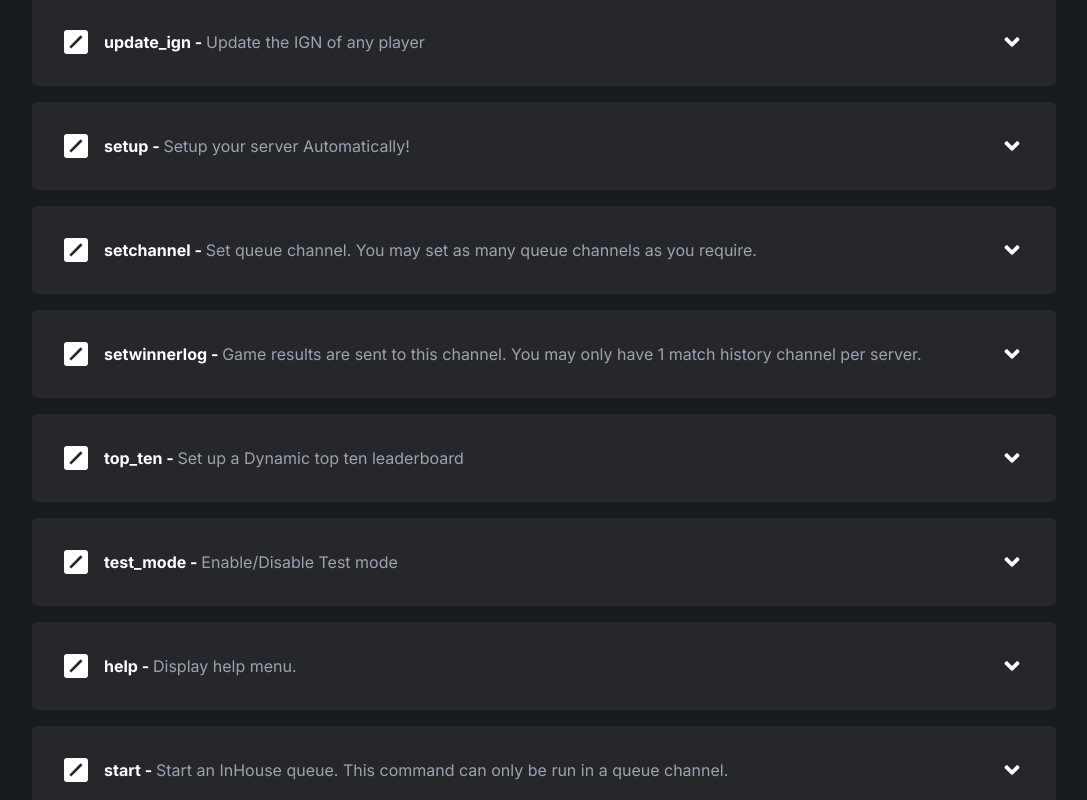
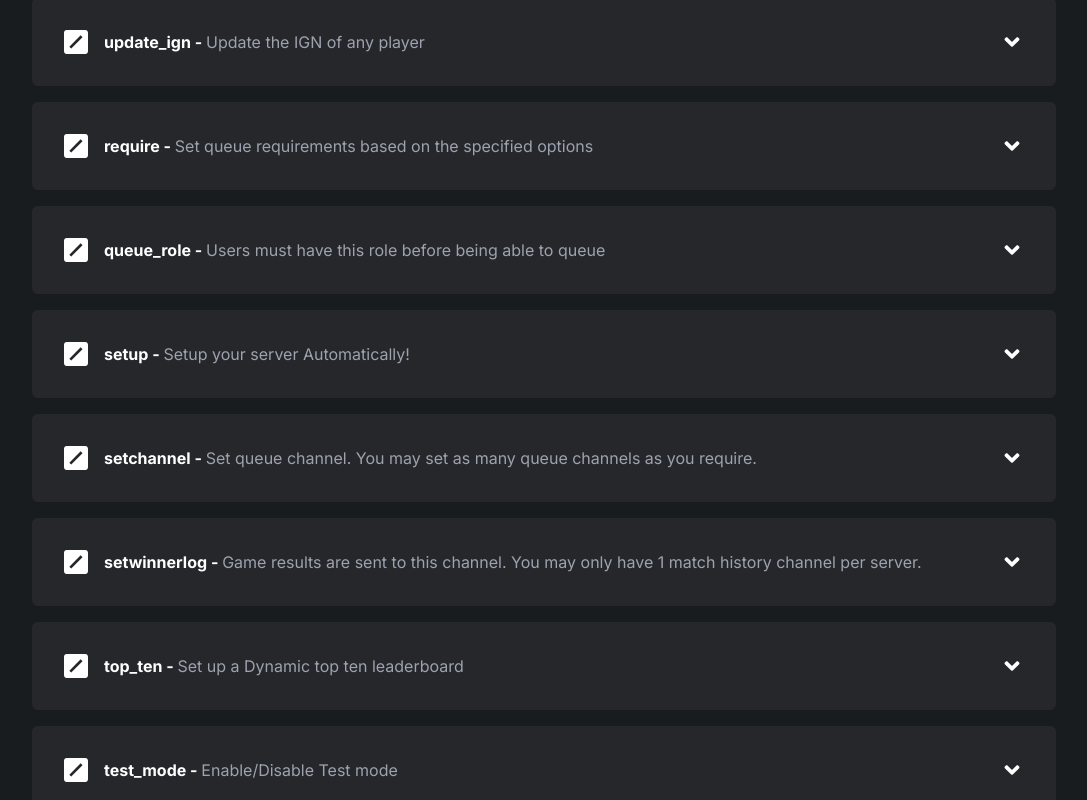
Before and after one commit to ItzDerock/InHouseQueue-site, a Next.js app: page /commands in a window 1280 px wide. Shown: the part 1720-2520 px from the top of the page, without its empty margins (96-1183 px from the left). Built offline with nearby package versions, Linux system fonts and the light colour scheme.

Commit message:
update to 2.3.0

```diff
--- a/src/app/commands/page.tsx
+++ b/src/app/commands/page.tsx
@@ -16,7 +16,6 @@ const categoryDescriptions = {
   "Admin": "You must have Administrator permissions to run these commands",
   "Set-Up": "Set up your server to use InHouseQueue Bot!",
   "General": "General commands that all members can use.",
-  "League of Legends": "Test"
 } satisfies {
   [key in Categories]: string;
 }
--- a/src/data/commands.ts
+++ b/src/data/commands.ts
@@ -159,6 +159,28 @@ const commands = [
           ]
         },
   {
+      "name": "require",
+      "type": "Admin",
+      "description": "Set queue requirements based on the specified options",
+      "usage": [
+        "/admin require [condition] [game] [feature]"
+      ],
+      "examples": [
+        "/admin update_ign True League of Legends IGN"
+          ]
+        },
+  {
+      "name": "queue_role",
+      "type": "Admin",
+      "description": "Users must have this role before being able to queue",
+      "usage": [
+        "/admin queue_role [role] [game]"
+      ],
+      "examples": [
+        "/admin queue_role @InHouseQueue League of Legends"
+          ]
+        },
+  {
      "name": "setup",
      "type": "Set-Up",
      "description": "Setup your server Automatically!",
@@ -276,6 +298,39 @@ const commands = [
         "/ign Faker League of Legends"
       ]
     },
+  {
+      "name": "champion",
+      "type": "General",
+      "description": "Select your champion. Only works inside a lobby channel",
+      "usage": [
+        "/champion [name]",
+      ],
+      "examples": [
+        "/champion Teemo",
+      ]
+    },
+  {
+      "name": "hero",
+      "type": "General",
+      "description": "Select your hero. Only works inside a lobby channel",
+      "usage": [
+        "/champion [name]",
+      ],
+      "examples": [
+        "/champion Tracer",
+      ]
+    },
+  {
+    "name": "agent",
+    "type": "General",
+    "description": "Select your agent. Only works inside a lobby channel",
+    "usage": [
+      "/champion [name]",
+    ],
+    "examples": [
+      "/champion Astra",
+    ]
+  },
 ] as const;
 
 // export commands
```
